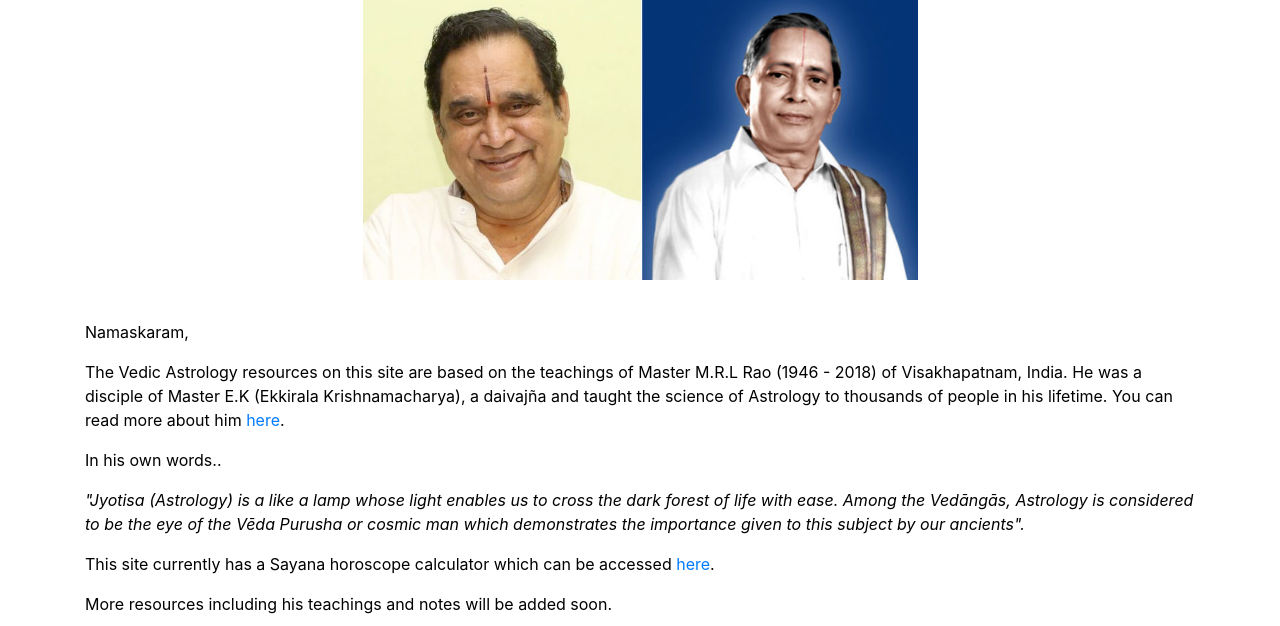
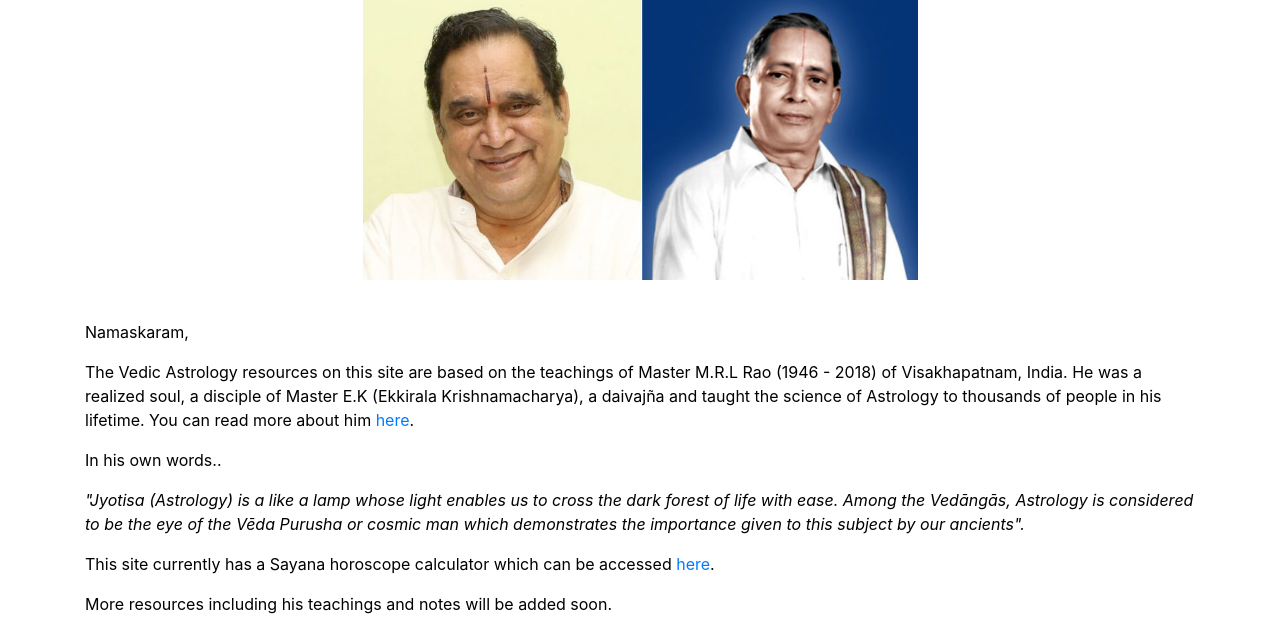
Before and after one commit to krishnakanthpps/MRLAstro, a Flask app: page / in a window 1280 px wide. Shown: the part 191-817 px from the top of the page. Run offline with Flask 2, Linux system fonts and the light colour scheme; some libraries are stand-ins or nearby versions.

Commit message:
added home page

```diff
--- a/templates/home.html
+++ b/templates/home.html
@@ -39,7 +39,7 @@
 <br>
 <p>Namaskaram,</p>
 
-<p>The Vedic Astrology resources on this site are based on the teachings of Master M.R.L Rao (1946 - 2018) of Visakhapatnam, India. He was a disciple of Master E.K (Ekkirala Krishnamacharya), a daivajña and taught the science of Astrology to thousands of people in his lifetime. You can read more about him <a href="https://www.sarvaani.org/?page_id=28">here</a>.</p>
+<p>The Vedic Astrology resources on this site are based on the teachings of Master M.R.L Rao (1946 - 2018) of Visakhapatnam, India. He was a realized soul, a disciple of Master E.K (Ekkirala Krishnamacharya), a daivajña and taught the science of Astrology to thousands of people in his lifetime. You can read more about him <a href="https://www.sarvaani.org/?page_id=28">here</a>.</p>
 
 <p>In his own words.. </p>
 
```
